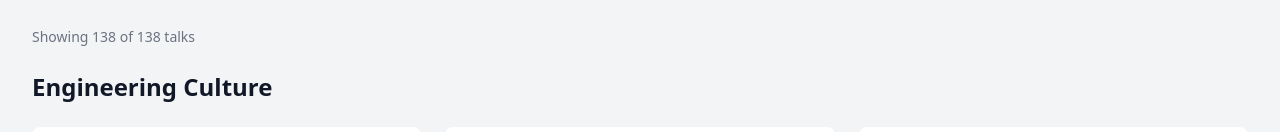
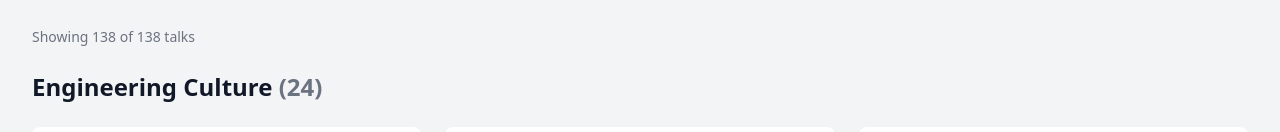
Before and after one commit to eferro/eferro-picks-site, a React (Vite) app: page / in a window 1280 px wide. Shown: the part 237-369 px from the top of the page. Built offline with nearby package versions, Linux system fonts and the light colour scheme; the HTML template or start-up script is replaced by a standard one.

Commit message:
feat: Add talk count to core topic headers

```diff
--- a/src/components/TalksList/TalkSection.tsx
+++ b/src/components/TalksList/TalkSection.tsx
@@ -20,11 +20,13 @@ export function TalkSection({
 }: TalkSectionProps) {
   return (
     <section className="mb-12">
-      <h2 className="text-2xl font-bold text-gray-900 mb-6">{coreTopic}</h2>
+      <h2 className="text-2xl font-bold text-gray-900 mb-6">
+        {coreTopic} <span className="text-gray-500">({talks.length})</span>
+      </h2>
       <div className="grid gap-6 md:grid-cols-2 lg:grid-cols-3">
         {talks.map((talk) => (
           <TalkCard
-            key={talk.airtable_id}
+            key={talk.id}
             talk={talk}
             onAuthorClick={onAuthorClick}
             selectedAuthor={selectedAuthor}
```
